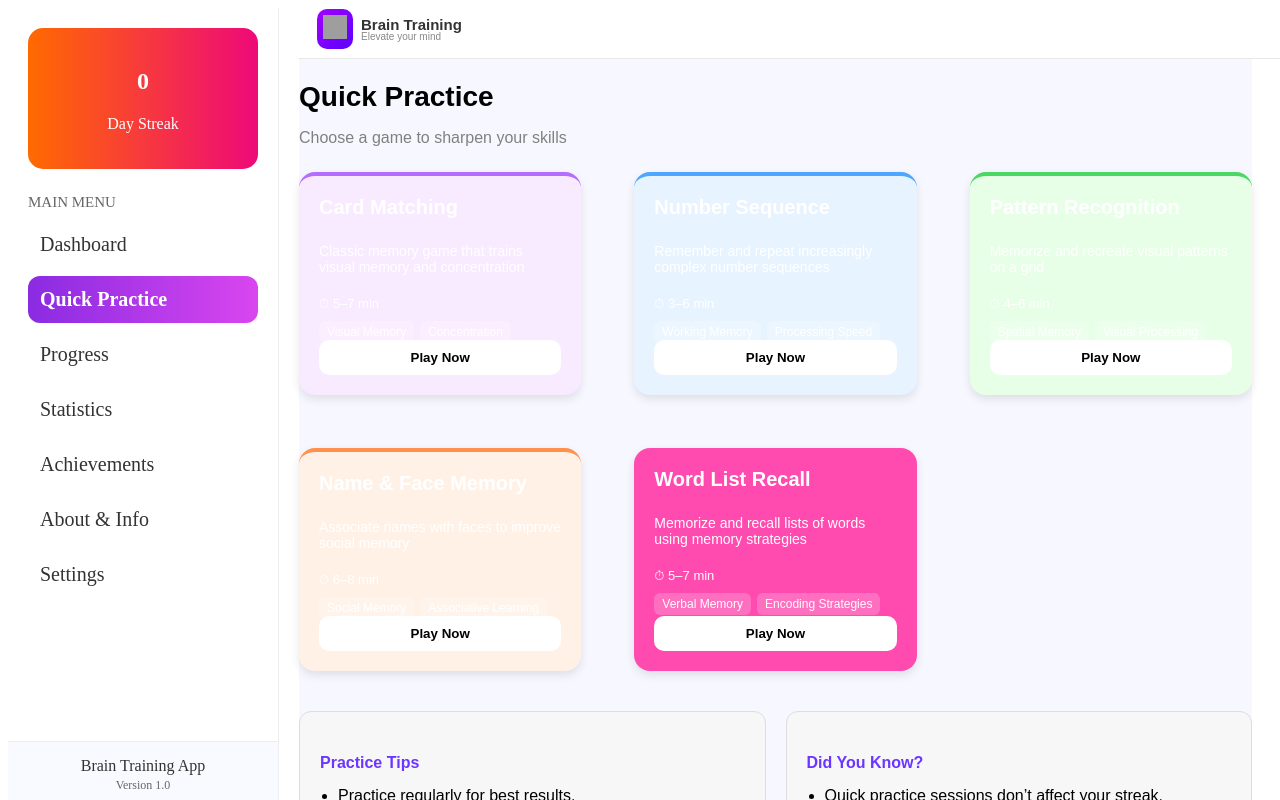
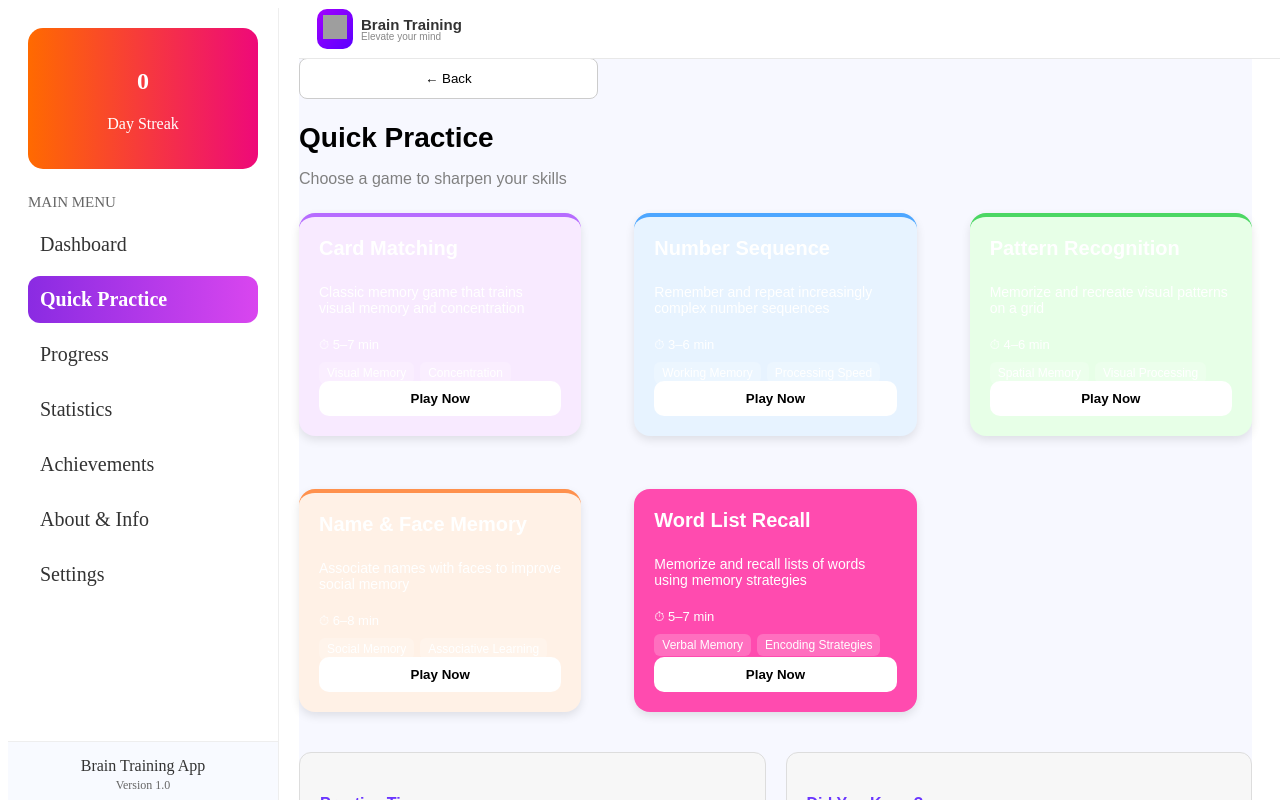
Before and after one commit to Abhinand4779/Brain-Training-Memory-Game-App, a React (Vite) app: page /quickpractice in a window 1280 px wide. Shown: the top 800 px of the page. Built offline with nearby package versions, Linux system fonts and the light colour scheme; grey boxes are pictures that could not be loaded.

Commit message:
1-3 lines updated

```diff
--- a/src/Pages/Quickpractice.jsx
+++ b/src/Pages/Quickpractice.jsx
@@ -1,6 +1,7 @@
 import React from "react";
 import "./QuickPractice.css";
 import Header from "../Components/Header";
+import Dashboard from "../Components/Dashboard";
 
 export default function QuickPractice() {
   const games = [
@@ -44,7 +45,7 @@ export default function QuickPractice() {
   return (
     <div className="qp-container">
       <Header/>
-      {/* <button onClick={<Dashboard/>} className="back-btn">← Back</button> */}
+      <button onClick={<Dashboard/>} className="back-btn">← Back</button>
 
       <h2 className="qp-title">Quick Practice</h2>
       <p className="qp-subtitle">Choose a game to sharpen your skills</p>
--- a/src/Pages/Settings.jsx
+++ b/src/Pages/Settings.jsx
@@ -11,7 +11,9 @@ const Settings = () => {
         <p>Detailed performance metrics</p>
       </div>
       <div>
-
+        <img src="src/assets/brainimg.png" alt="" />
+        <h6>Profile</h6><br />
+        <p>Manage your account information</p>
       </div>
     </div>
   )
```
Also changed, not shown: src/Pages/Statitics.jsx (+5 -3 lines).
